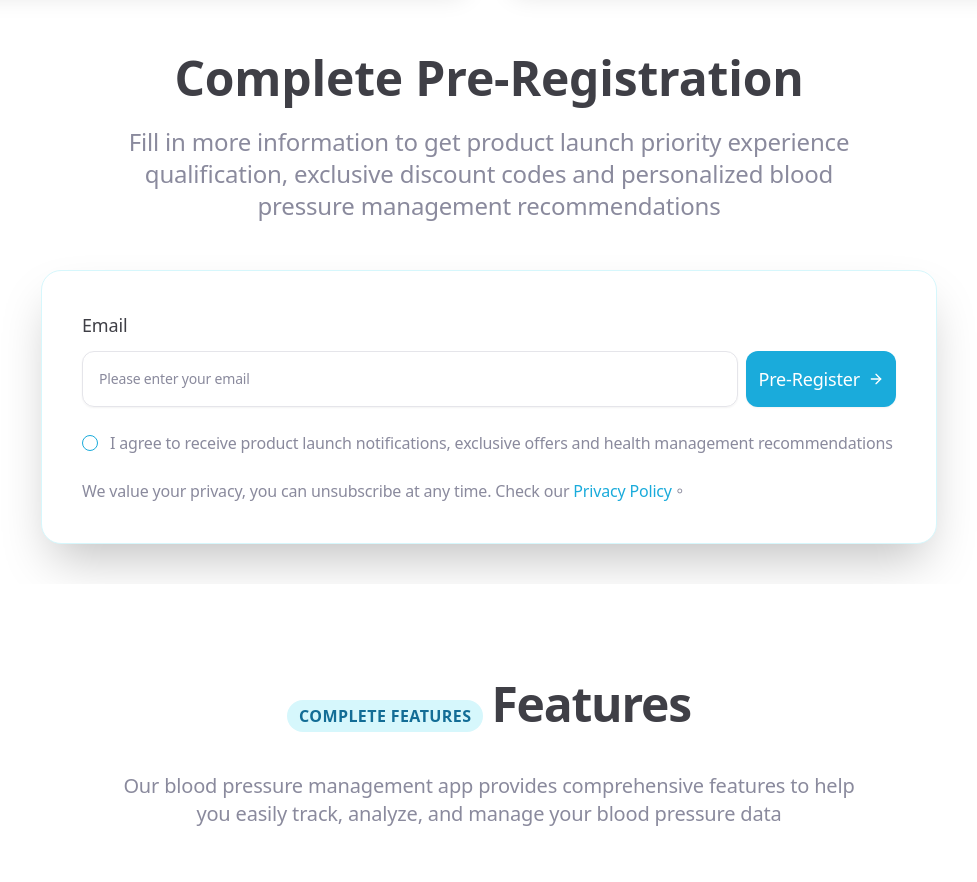
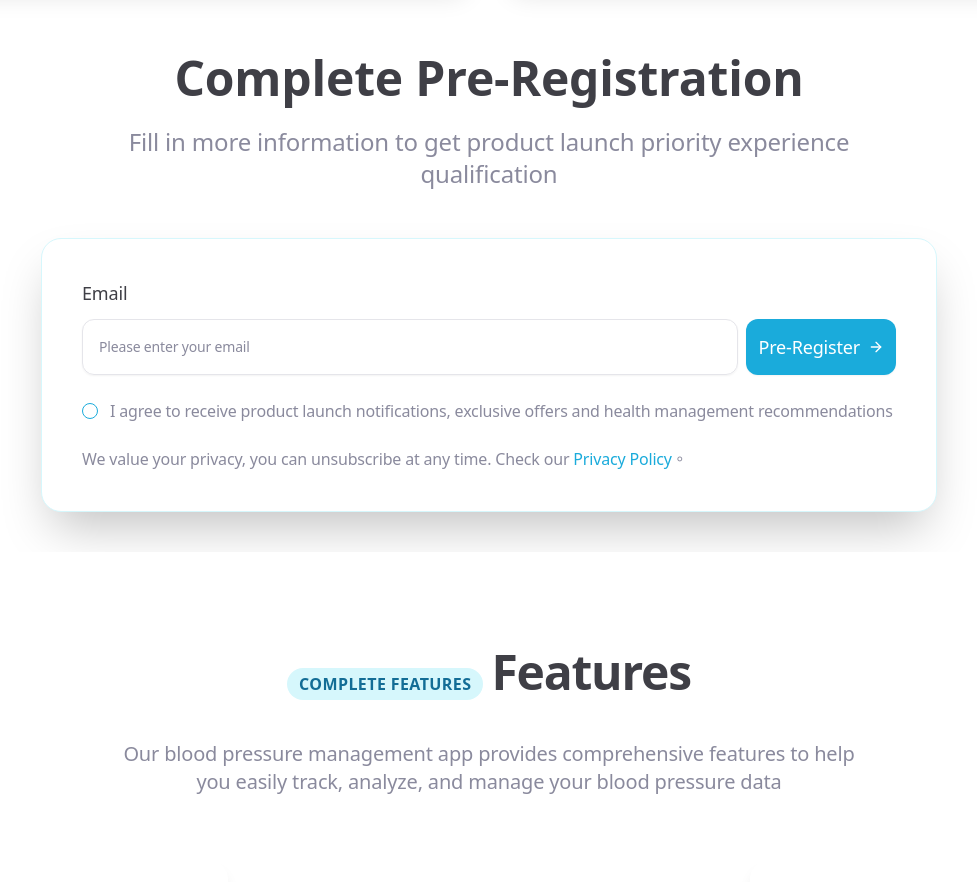
Before and after one commit to firstfu/blood-pressure-web, a Next.js app: page / in a window 1280 px wide. Shown: the part 2260-3142 px from the top of the page, without its empty margins (151-1128 px from the left). Built offline with nearby package versions, Linux system fonts and the light colour scheme; a web font is replaced by a local one.

Commit message:
更新：優化訂閱表單的副標題內容
- 將訂閱表單的副標題簡化，移除不必要的內容，以提升用戶體驗與清晰度。
- 同步更新英語與繁體中文的字典檔案，確保多語言一致性。

```diff
--- a/app/components/SubscriptionForm.tsx
+++ b/app/components/SubscriptionForm.tsx
@@ -93,9 +93,7 @@ export default function SubscriptionForm() {
         <div ref={ref} className="max-w-4xl mx-auto">
           <motion.div className="text-center mb-12" initial={{ opacity: 0, y: 20 }} animate={isInView ? { opacity: 1, y: 0 } : {}} transition={{ duration: 0.6 }}>
             <h2 className="text-4xl md:text-5xl font-bold mb-6 text-foreground">{dictionary?.訂閱表單?.標題 || "加入等待名單"}</h2>
-            <p className="text-xl md:text-2xl text-muted-foreground max-w-3xl mx-auto">
-              {dictionary?.訂閱表單?.副標題 || "填寫更多資訊，獲取產品發布優先體驗資格、專屬折扣碼及個人化血壓管理建議"}
-            </p>
+            <p className="text-xl md:text-2xl text-muted-foreground max-w-3xl mx-auto">{dictionary?.訂閱表單?.副標題 || "填寫更多資訊，獲取產品發布優先體驗資格"}</p>
           </motion.div>
 
           <motion.div
--- a/dictionaries/en.json
+++ b/dictionaries/en.json
@@ -157,7 +157,7 @@
     },
     "訂閱表單": {
         "標題": "Complete Pre-Registration",
-        "副標題": "Fill in more information to get product launch priority experience qualification, exclusive discount codes and personalized blood pressure management recommendations",
+        "副標題": "Fill in more information to get product launch priority experience qualification",
         "電子郵件": "Email",
         "輸入框文字": "Please enter your email",
         "預先註冊按鈕": "Pre-Register",
--- a/dictionaries/zh-TW.json
+++ b/dictionaries/zh-TW.json
@@ -165,7 +165,7 @@
     },
     "訂閱表單": {
         "標題": "完整預先註冊",
-        "副標題": "填寫更多資訊，獲取產品發布優先體驗資格、專屬折扣碼及個人化血壓管理建議",
+        "副標題": "填寫更多資訊，獲取產品發布優先體驗資格",
         "電子郵件": "電子郵件",
         "輸入框文字": "請輸入您的電子郵件",
         "預先註冊按鈕": "預先註冊",
```
